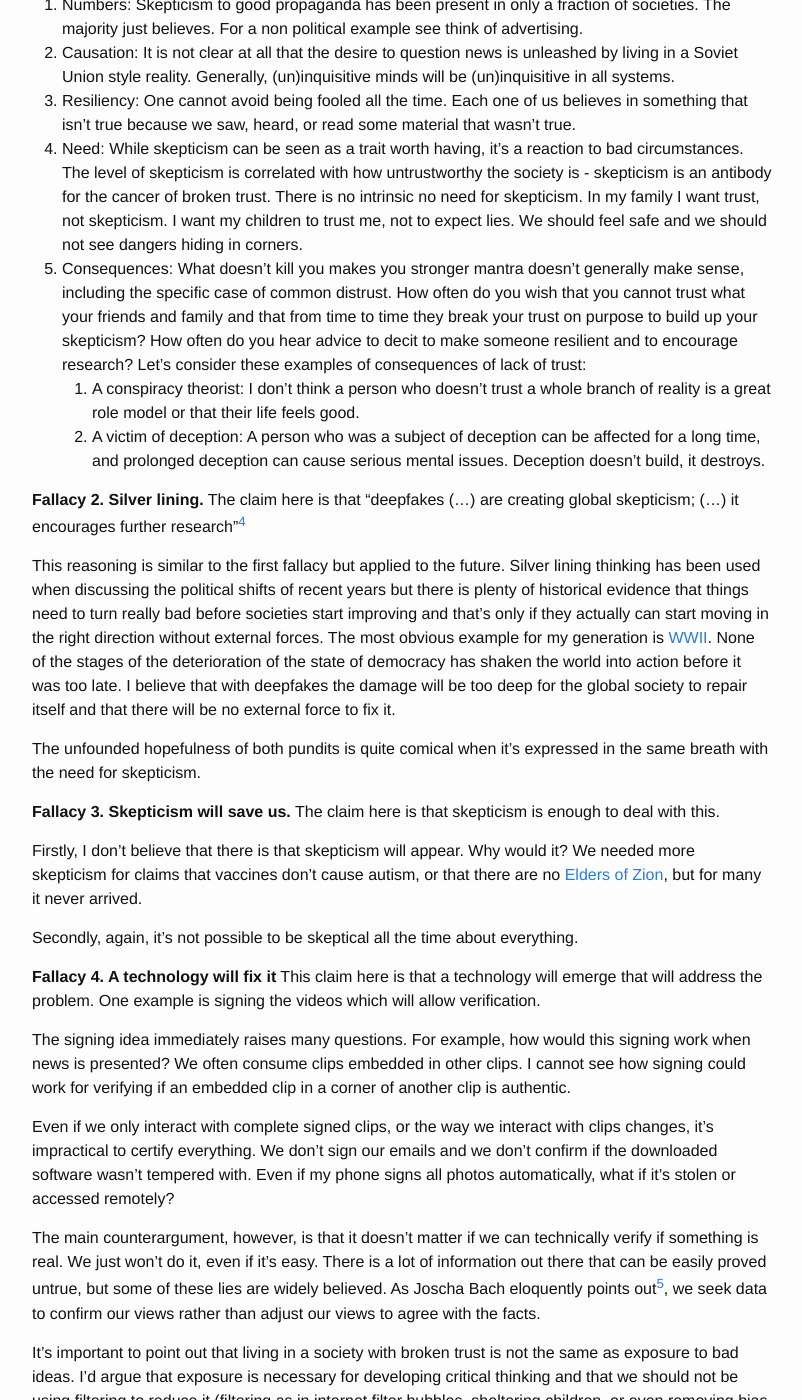
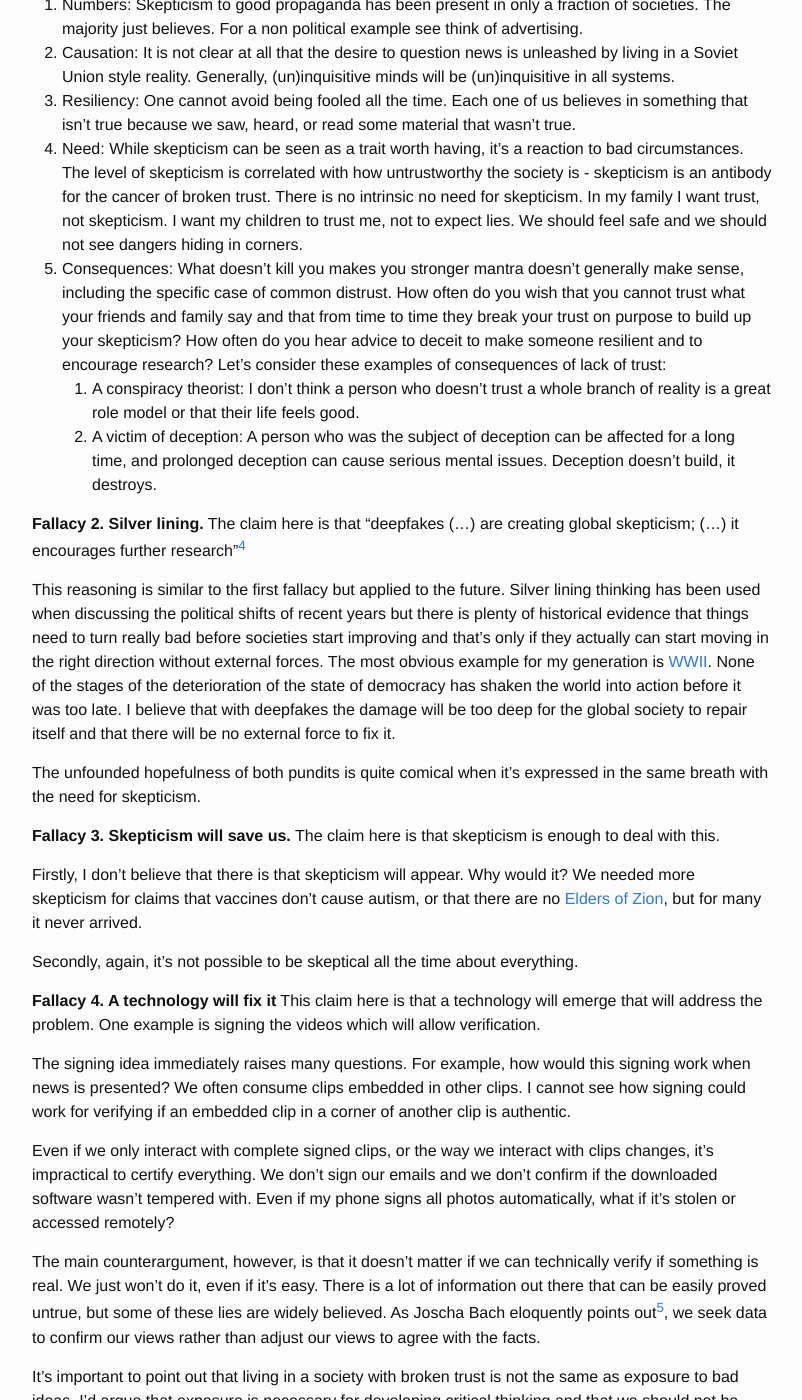
Before and after one commit to badfutures/badfutures.github.io, a Jekyll site: the page built from _posts/2019-08-11-1.DeepFakes.md, in a window 1280 px wide and 1400 px high, scrolled down 871 px. Shown: the whole window, without its empty margins (238-1040 px from the left). Built offline with Jekyll 4.4.1, drawn with Linux system fonts in a browser that asks for light colours; some of the changed text lies outside the part shown.

Commit message:
Speeling mistakes pointed out by Jai

```diff
--- a/_posts/2019-08-11-1.DeepFakes.md
+++ b/_posts/2019-08-11-1.DeepFakes.md
@@ -29,10 +29,10 @@ I challenge this view on multiple levels:
 1. Causation: It is not clear at all that the desire to question news is unleashed by living in a Soviet Union style reality. Generally, (un)inquisitive minds will be (un)inquisitive in all systems.
 1. Resiliency: One cannot avoid being fooled all the time. Each one of us believes in something that isn't true because we saw, heard, or read some material that wasn't true.
 1. Need: While skepticism can be seen as a trait worth having, it's a reaction to bad circumstances. The level of skepticism is correlated with how untrustworthy the society is - skepticism is an antibody for the cancer of broken trust. There is no intrinsic no need for skepticism. In my family I want trust, not skepticism. I want my children to trust me, not to expect lies. We should feel safe and we should not see dangers hiding in corners.
-1. Consequences: What doesn't kill you makes you stronger mantra doesn't generally make sense, including the specific case of common distrust. How often do you wish that you cannot trust what your friends and family and that from time to time they break your trust on purpose to build up your skepticism? How often do you hear advice to decit to make someone resilient and to encourage research?
+1. Consequences: What doesn't kill you makes you stronger mantra doesn't generally make sense, including the specific case of common distrust. How often do you wish that you cannot trust what your friends and family say and that from time to time they break your trust on purpose to build up your skepticism? How often do you hear advice to deceit to make someone resilient and to encourage research?
    Let's consider these examples of consequences of lack of trust:
      1. A conspiracy theorist: I don't think a person who doesn't trust a whole branch of reality is a great role model or that their life feels good.
-     1. A victim of deception: A person who was a subject of deception can be affected for a long time, and prolonged deception can cause serious mental issues. Deception doesn't build, it destroys.
+     1. A victim of deception: A person who was the subject of deception can be affected for a long time, and prolonged deception can cause serious mental issues. Deception doesn't build, it destroys.
 
 **Fallacy 2. Silver lining.** The claim here is that "deepfakes (...) are creating global skepticism; (...) it encourages further research"[^lf-its-a-good-thing]
 
@@ -64,7 +64,7 @@ It's important to point out that living in a society with broken trust is not th
 
 [^yampolskiy18]: Singularity FM, [Roman Yampolskiy on Artificial Intelligence Safety and Security](https://www.singularityweblog.com/tag/roman-yampolskiy/), ~1:08:00, August 31, 2018
 
-Deefakes are exponential tools for propaganda and the arrival of deepfakes is the match that will ignite gaslighing on global scale. "Gaslighting is a form of psychological manipulation in which a person seeks to sow seeds of doubt in a targeted individual or in members of a targeted group, making them question their own memory, perception, and sanity. Using persistent denial, misdirection, contradiction, and lying, gaslighting involves attempts to destabilize the victim and delegitimize the victim's belief.[^gaslighting]"
+Deepfakes are exponential tools for propaganda and the arrival of deepfakes is the match that will ignite gaslighing on global scale. "Gaslighting is a form of psychological manipulation in which a person seeks to sow seeds of doubt in a targeted individual or in members of a targeted group, making them question their own memory, perception, and sanity. Using persistent denial, misdirection, contradiction, and lying, gaslighting involves attempts to destabilize the victim and delegitimize the victim's belief.[^gaslighting]"
 
 [^gaslighting]: [Gaslighting](https://en.wikipedia.org/wiki/Gaslighting) in Wikipedia
 
```
